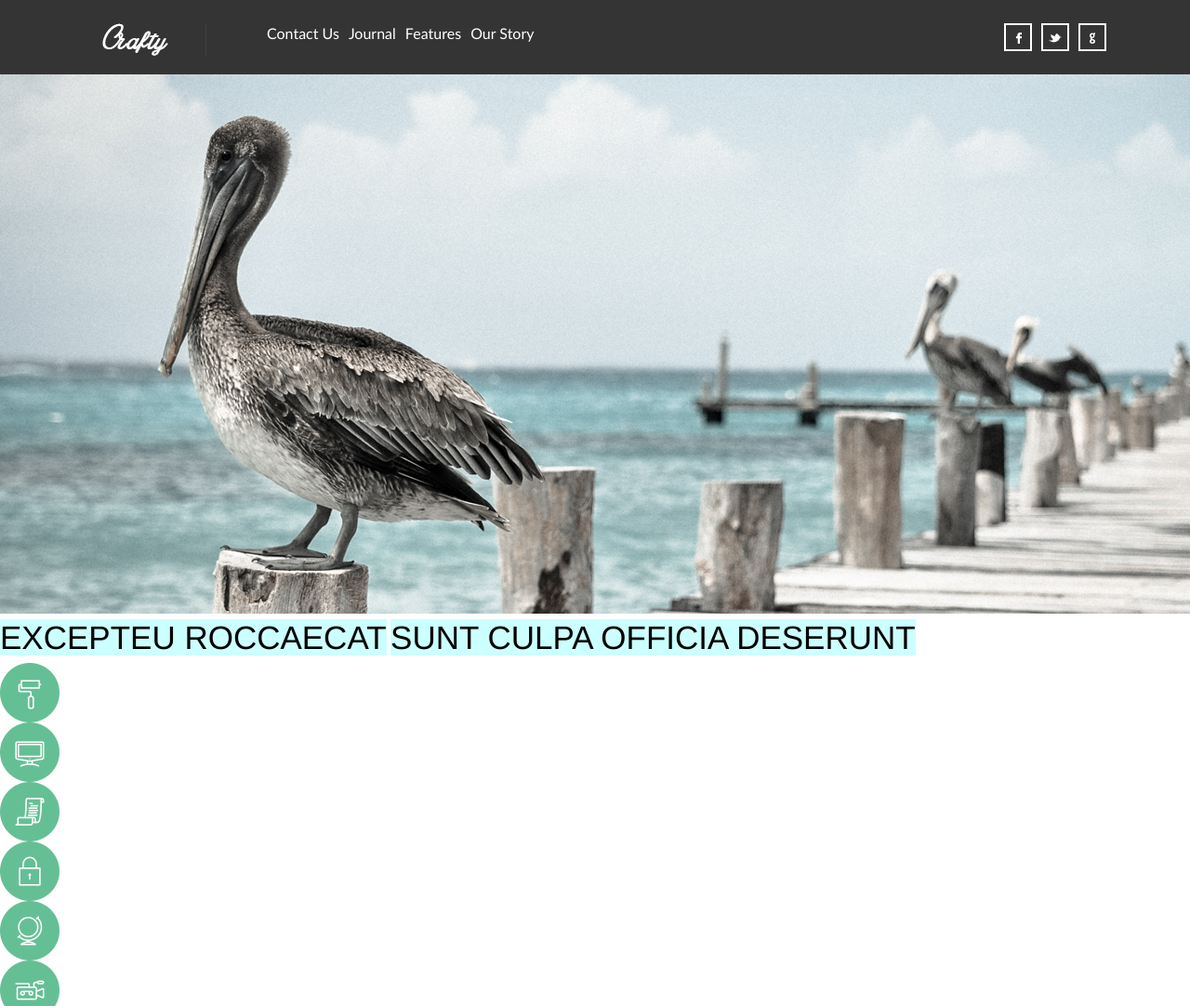
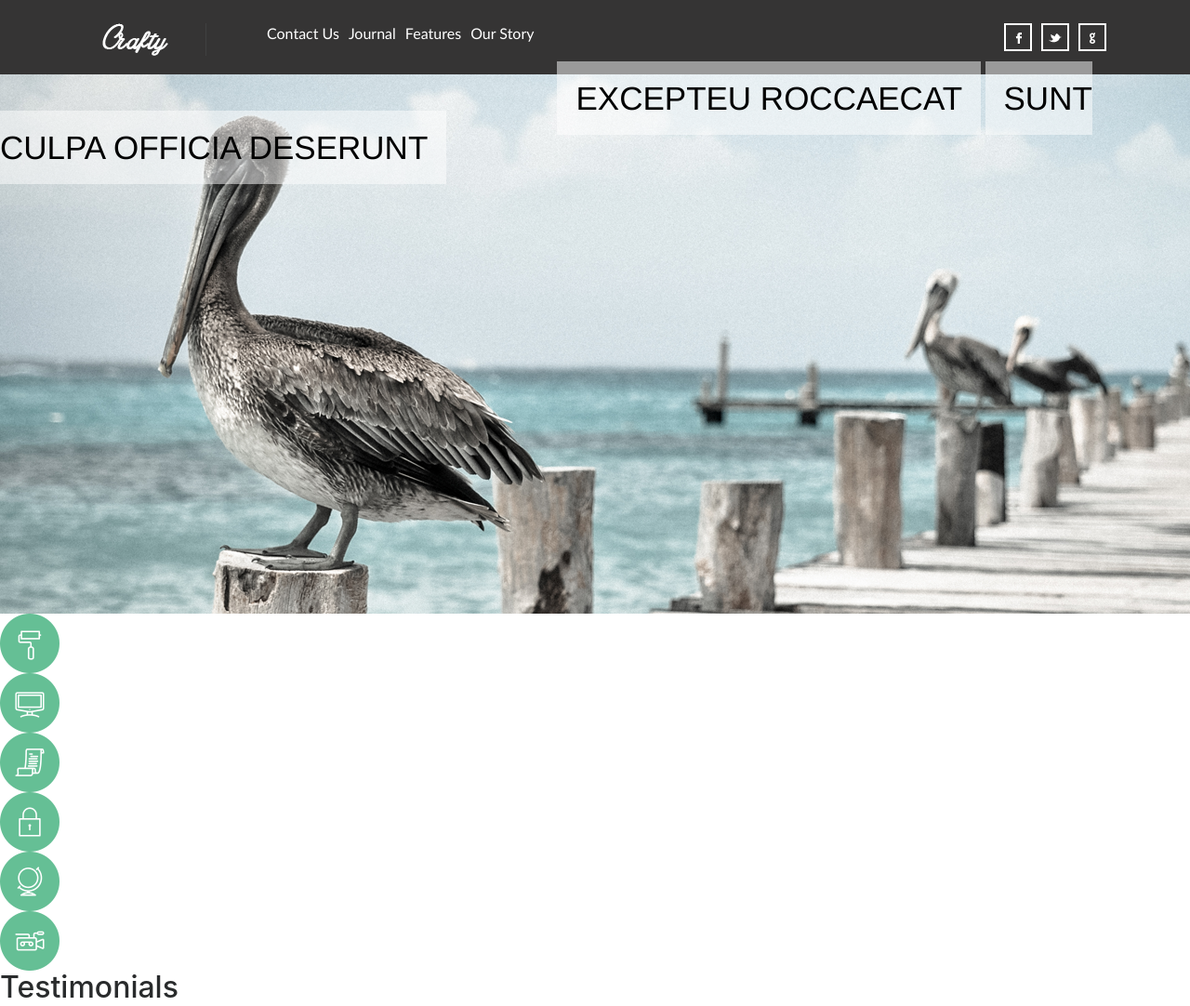
Before and after one commit to zmeeey5/dulai_lama, a website: page public/index.html in a window 1280 px wide. Shown: the top 1082 px of the page at 93% size. Drawn offline with nearby package versions, Linux system fonts and the light colour scheme; files whose address does not match are found by name; a web font is replaced by a local one.

```diff
--- a/public/index.html
+++ b/public/index.html
@@ -65,9 +65,10 @@
 
 <!--IMAGE-->
 <main>
-    <div class="image-backgr"></div>
-    <span class="image-text first-block">Excepteu roccaecat</span>
-    <span class="image-text second-block">Sunt culpa officia deserunt</span>
+    <div class="image-backgr">
+        <span class="image-text first-block">Excepteu roccaecat</span>
+        <span class="image-text second-block">Sunt culpa officia deserunt</span>
+    </div>
 </main>
 
 <!--MENU-->
--- a/public/scss/modules/_image.scss
+++ b/public/scss/modules/_image.scss
@@ -7,10 +7,10 @@
 }
 
 .image-text {
-
   text-transform: uppercase;
   font-family: $avant-garde-lt;
   font-size: 35px;
   color: black;
-  background: rgba(0,255,255,0.2);
+  background: rgba(255,255,255,0.5);
+  padding: 20px;
 }
```
Also changed, not shown: public/css/main.css, 1 other file.
